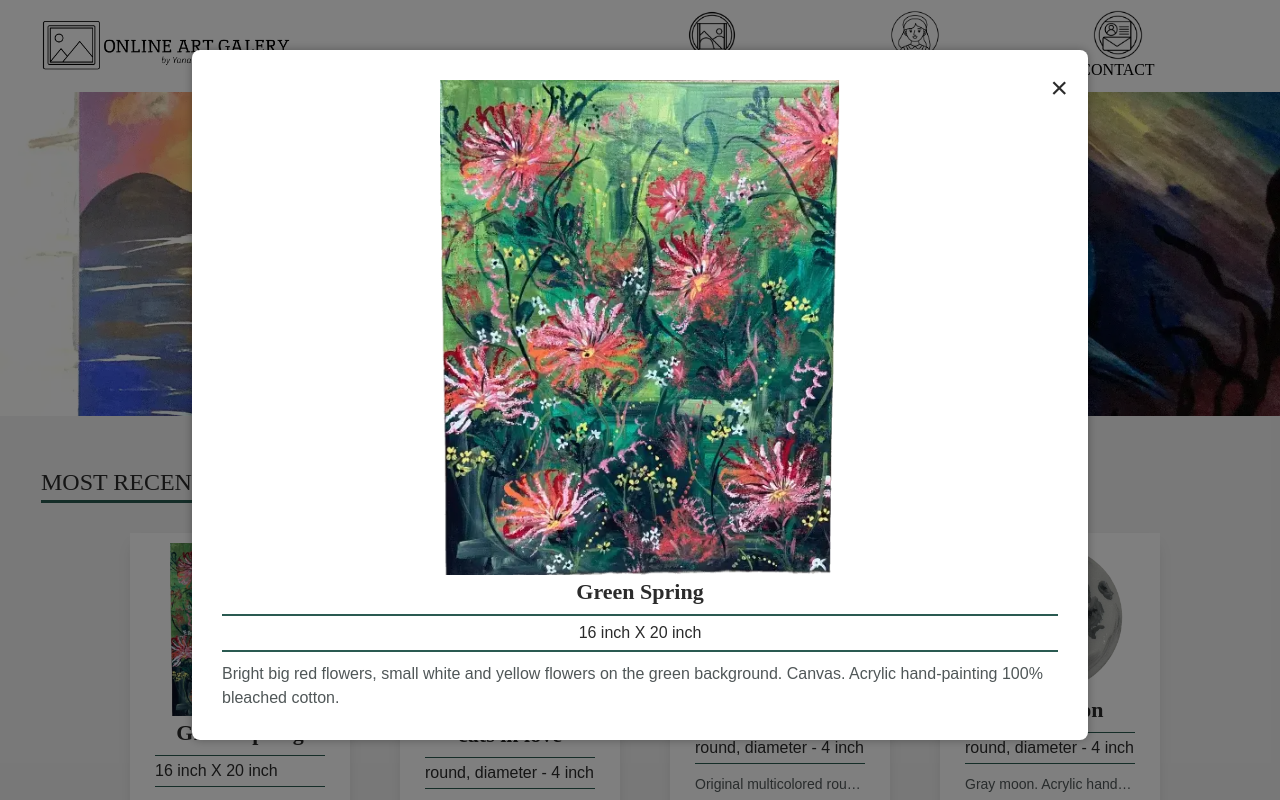
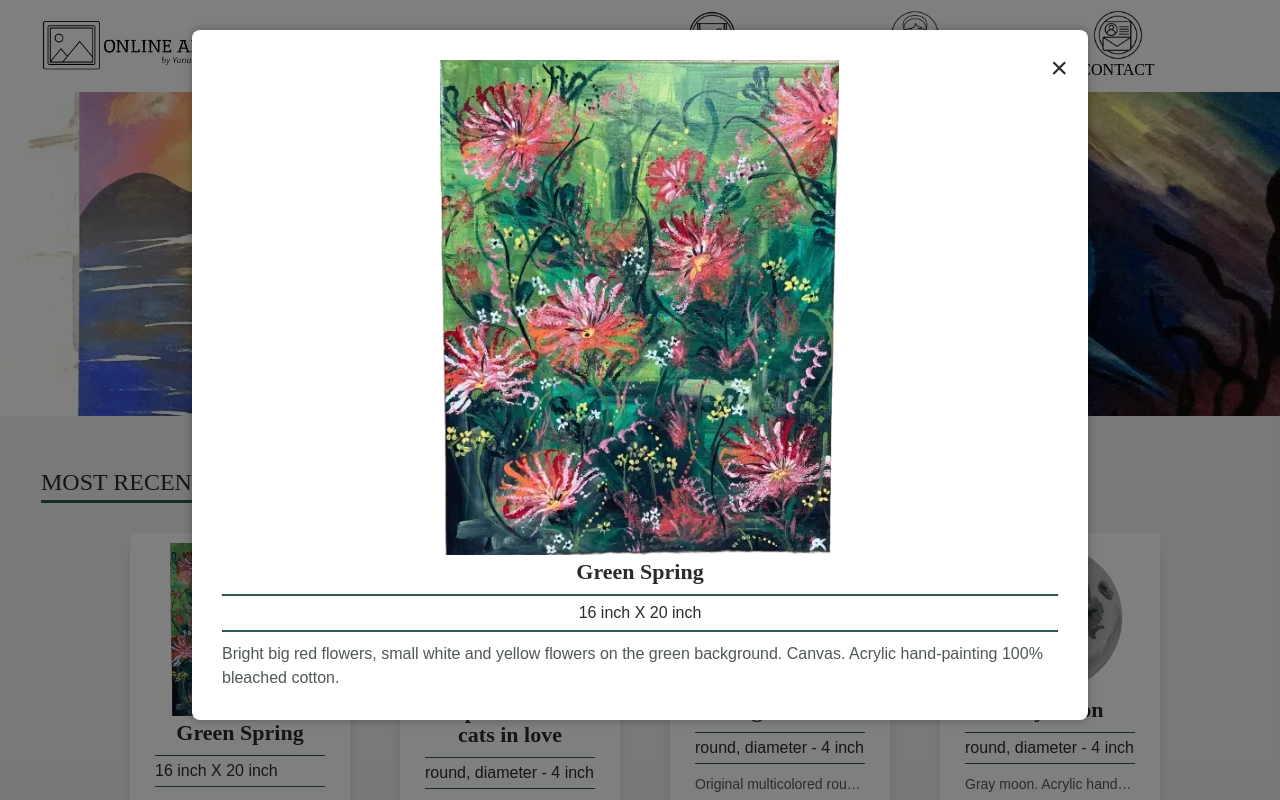
Before and after one commit to YanaKrukovets/gallery, a Next.js app: page / in a window 1280 px wide. Both pictures are taken after a click on the button 240 px from the left and 680 px from the top of the page. Shown: the top 800 px of the page. Built offline with nearby package versions, Linux system fonts and the light colour scheme; a web font is replaced by a local one.

Commit message:
buy link

```diff
--- a/components/Artwork.js
+++ b/components/Artwork.js
@@ -75,6 +75,17 @@ export default function Artwork({ image }) {
                 {image.size}
               </p>
               <p className="text-gray text-[16px]">{image.description}</p>
+              {image.buy && (
+                <div className="mx-auto max-w-[55px] mt-[10px]">
+                  <a
+                    className="uppercase underline text-center text-green text-[24px]"
+                    href={image.buy}
+                    target="_blank"
+                  >
+                    <strong>Buy</strong>
+                  </a>
+                </div>
+              )}
             </div>
           </div>
         </div>
--- a/components/HomePage.js
+++ b/components/HomePage.js
@@ -32,6 +32,7 @@ export default function HomePage() {
       height: 145,
       name: "Night view",
       size: "round, diameter - 4 inch",
+      buy: "https://www.gallea.ca/en/artists/yana-krukovets/artwork/93691",
       description:
         "Original multicolored round acrylic painting on the wood. Black tree on the orange-black space background. Acrylic hand-painting, wooden, epoxy resin coated. It can be used like a hot stand for cups or like a mini wall art",
     },
--- a/pages/artworks.js
+++ b/pages/artworks.js
@@ -169,6 +169,7 @@ export default function Artworks() {
       height: 70,
       name: "Night view",
       size: "round, diameter - 4 inch",
+      buy: "https://www.gallea.ca/en/artists/yana-krukovets/artwork/93691",
       description:
         "Original multicolored round acrylic painting on the wood. Black tree on the orange-black space background. Acrylic hand-painting, wooden, epoxy resin coated. It can be used like a hot stand for cups or like a mini wall art",
     },
--- a/styles/components/_modal.scss
+++ b/styles/components/_modal.scss
@@ -21,7 +21,7 @@
   border-radius: 8px;
   box-shadow: 0 0 10px rgba(0, 0, 0, 0.3);
   position: relative;
-  margin-top: 50px;
+  margin-top: 30px;
   padding: 30px;
   max-width: 70vw;
 }
```
